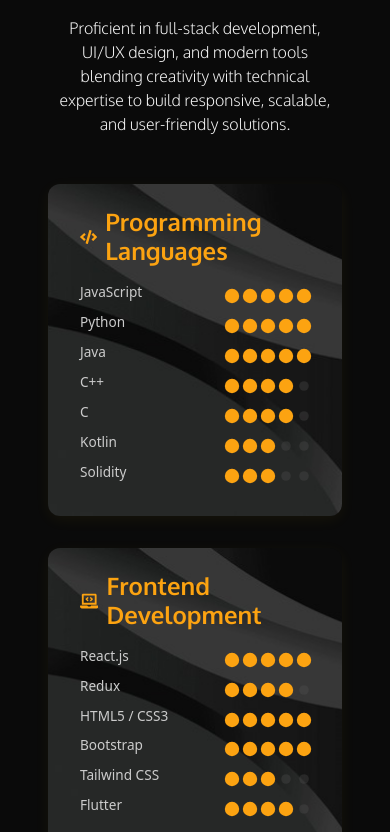
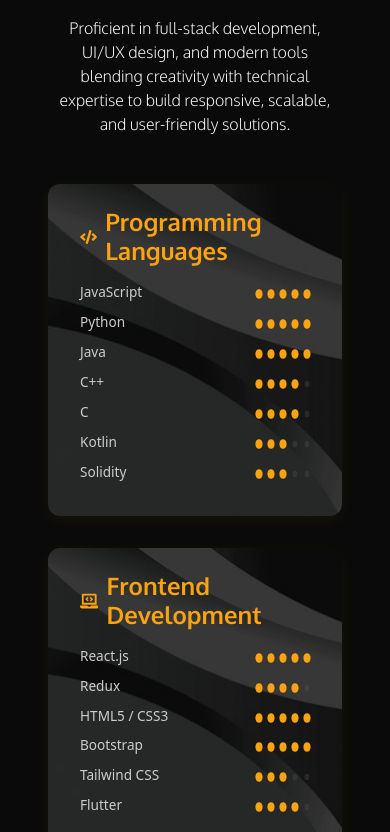
Before and after one commit to SadiaDayo/portfolio, a React (Create React App) app: page / in a window 390 px wide. Shown: the part 8873-9705 px from the top of the page. Built offline with nearby package versions, Linux system fonts and the light colour scheme.

Commit message:
Update Skills.css

```diff
--- a/src/components/Skills.css
+++ b/src/components/Skills.css
@@ -155,8 +155,8 @@
   }
 
   .dot {
-    width: 12px;   /* slightly bigger for visibility */
-    height: 12px;
+    width: 6px;   /* slightly bigger for visibility */
+    height: 8px;
   }
 }
 
```
